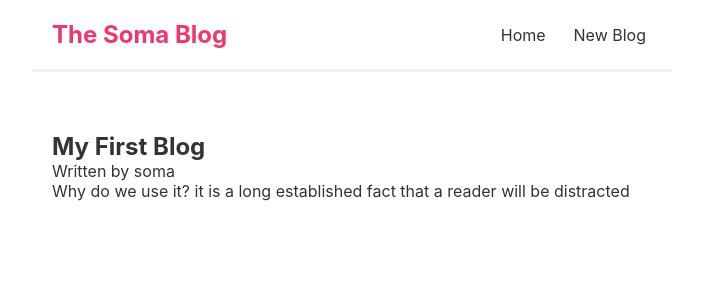
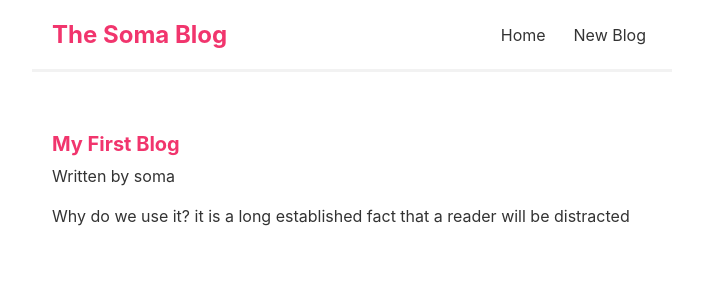
Before and after one commit to B-lovedth/React-Training, a React (Create React App) app: page /blogs/1 in a window 1280 px wide. Shown: the top 300 px of the page, without its empty margins (288-991 px from the left). Built offline with nearby package versions, Linux system fonts and the light colour scheme; data requests are answered from the project's data file; the HTML template or start-up script is replaced by a standard one.

Commit message:
sub coommit

```diff
--- a/src/index.css
+++ b/src/index.css
@@ -50,3 +50,19 @@
 .blog-preveiw a{
     text-decoration: none;
 }
+
+.blog-details h2{
+    font-size: 20px;
+    color: #f1356d;
+    margin-bottom: 10px;
+}
+.blog-details div{
+    margin: 20px 0px;
+}
+.blog-details button{
+    background: #f1356d;
+    color: #fff;
+    border: 0;
+    padding:8px;
+    cursor: pointer;
+}
```
